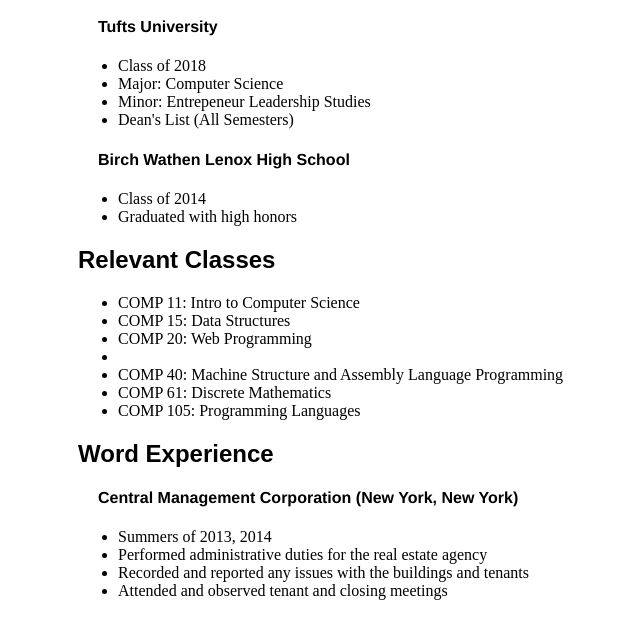
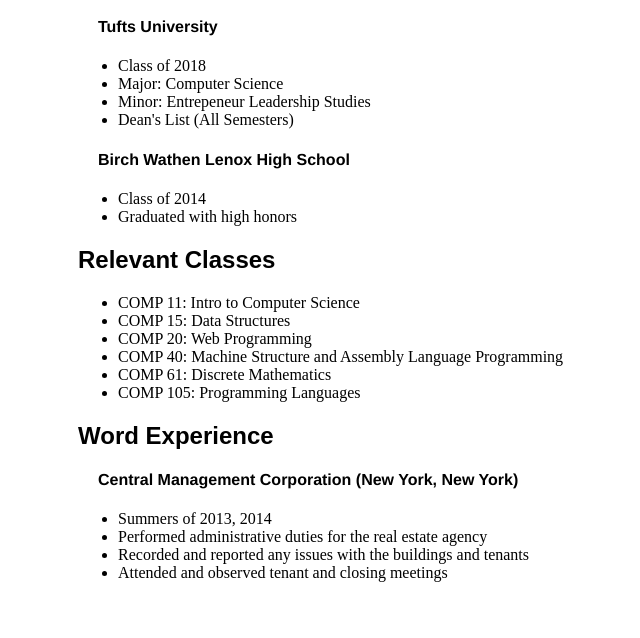
Before and after one commit to byung01/byung01.github.io, a plain HTML site: page resume.html in a window 1280 px wide. Shown: the part 112-750 px from the top of the page, without its empty margins (50-690 px from the left). Drawn offline with Linux system fonts and the light colour scheme.

Commit message:
Resume file

```diff
--- a/resume.html
+++ b/resume.html
@@ -26,7 +26,7 @@
     <ul>
         <li> COMP 11: Intro to Computer Science </li>
         <li> COMP 15: Data Structures </li>
-        <li> COMP 20: Web Programming <li>
+        <li> COMP 20: Web Programming </li>
         <li> COMP 40: Machine Structure and Assembly Language Programming </li>
         <li> COMP 61: Discrete Mathematics </li>
         <li> COMP 105: Programming Languages </li>
```
